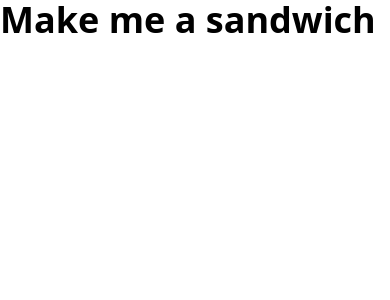
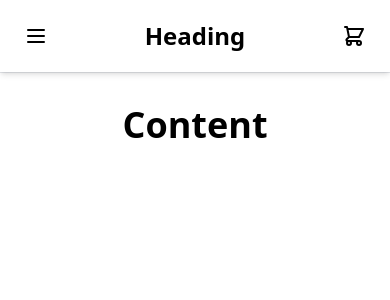
Before and after one commit to taimmone/webarch-frontend, a React (Create React App) app: page / in a window 390 px wide. Shown: the top 300 px of the page. Built offline with nearby package versions, Linux system fonts and the light colour scheme.

Commit message:
Basic responsive layout skeleton

```diff
--- a/package.json
+++ b/package.json
@@ -37,9 +37,9 @@
     ]
   },
   "devDependencies": {
-    "@tailwindcss/postcss7-compat": "^2.1.0",
+    "@tailwindcss/postcss7-compat": "^2.1.1",
     "autoprefixer": "^9.8.6",
     "postcss": "^7.0.35",
-    "tailwindcss": "npm:@tailwindcss/postcss7-compat@^2.1.0"
+    "tailwindcss": "npm:@tailwindcss/postcss7-compat@^2.1.1"
   }
 }
--- a/src/App.js
+++ b/src/App.js
@@ -1,9 +1,22 @@
+import { useState } from 'react';
+import Cart from './components/Cart';
+import Header from './components/Header';
+import Sidebar from './components/Sidebar';
+
 const App = () => {
+  const [openSidebar, setOpenSidebar] = useState(false);
+  const toggleSidebar = () => setOpenSidebar(!openSidebar);
+
   return (
-    <div>
-      <h1 className="text-4xl font-black" aria-label="heading">
-        Make me a sandwich
-      </h1>
+    <div className="flex flex-col h-screen w-screen">
+      <Header toggleSidebar={toggleSidebar} />
+      <div className="flex h-full text-center">
+        <Sidebar open={openSidebar} toggleSidebar={toggleSidebar} />
+        <main className="flex-grow">
+          <div className="pt-8 text-4xl font-semibold">Content</div>
+        </main>
+        <Cart />
+      </div>
     </div>
   );
 };
--- /dev/null
+++ b/src/components/Cart.js
@@ -0,0 +1,9 @@
+const Cart = () => {
+  return (
+    <aside className="hidden lg:block max-w-xs w-full border-l bg-white shadow-md">
+      <div className="pt-8 text-4xl font-semibold">Cart</div>
+    </aside>
+  );
+};
+
+export default Cart;
--- /dev/null
+++ b/src/components/Header.js
@@ -0,0 +1,21 @@
+import IconButton from './IconButton';
+import CartIcon from '../icons/CartIcon';
+import SidebarButton from './MenuButton';
+
+const Header = ({ toggleSidebar }) => {
+  return (
+    <header className="h-20 border-b z-10">
+      <div className="flex p-4 h-full justify-between items-center text-center shadow-md">
+        <div className="xl:invisible">
+          <SidebarButton handleClick={toggleSidebar} />
+        </div>
+        <h1 className="text-2xl font-black flex-grow">Heading</h1>
+        <div className="lg:invisible">
+          <IconButton icon={<CartIcon />} />
+        </div>
+      </div>
+    </header>
+  );
+};
+
+export default Header;
--- /dev/null
+++ b/src/components/IconButton.js
@@ -0,0 +1,9 @@
+const IconButton = ({ icon, handleClick }) => {
+  return (
+    <button className="p-2 focus:outline-none" onClick={handleClick}>
+      {icon}
+    </button>
+  );
+};
+
+export default IconButton;
--- /dev/null
+++ b/src/components/MenuButton.js
@@ -0,0 +1,8 @@
+import MenuIcon from '../icons/MenuIcon';
+import IconButton from './IconButton';
+
+const SidebarButton = ({ handleClick }) => {
+  return <IconButton icon={<MenuIcon />} handleClick={handleClick} />;
+};
+
+export default SidebarButton;
--- /dev/null
+++ b/src/components/Sidebar.js
@@ -0,0 +1,25 @@
+import SidebarButton from './MenuButton';
+
+const Sidebar = ({ open, toggleSidebar }) => {
+  return (
+    <aside
+      className={`flex fixed inset-0 xl:static xl:block xl:max-w-xs w-full h-full ${
+        open ? 'w-full z-50' : 'hidden'
+      }`}
+    >
+      <div className="max-w-xs h-full w-full bg-white border-r shadow-md xl:visible">
+        <div className="flex justify-end p-4 xl:hidden">
+          <SidebarButton handleClick={toggleSidebar} />
+        </div>
+        <div className="pt-8 h-full mx-4 border-t xl:border-none text-center font-semibold text-4xl">
+          Side
+        </div>
+      </div>
+      <div
+        className={`flex-grow bg-black bg-opacity-50 xl:bg-transparent ${open ? 'z-50' : ''}`}
+      ></div>
+    </aside>
+  );
+};
+
+export default Sidebar;
--- /dev/null
+++ b/src/icons/CartIcon.js
@@ -0,0 +1,18 @@
+const CartIcon = () => (
+  <svg
+    xmlns="http://www.w3.org/2000/svg"
+    className="h-6 w-6"
+    fill="none"
+    viewBox="0 0 24 24"
+    stroke="currentColor"
+  >
+    <path
+      strokeLinecap="round"
+      strokeLinejoin="round"
+      strokeWidth={2}
+      d="M3 3h2l.4 2M7 13h10l4-8H5.4M7 13L5.4 5M7 13l-2.293 2.293c-.63.63-.184 1.707.707 1.707H17m0 0a2 2 0 100 4 2 2 0 000-4zm-8 2a2 2 0 11-4 0 2 2 0 014 0z"
+    />
+  </svg>
+);
+
+export default CartIcon;
--- /dev/null
+++ b/src/icons/ListIcon.js
@@ -0,0 +1,18 @@
+const ListIcon = () => (
+  <svg
+    xmlns="http://www.w3.org/2000/svg"
+    className="h-6 w-6"
+    fill="none"
+    viewBox="0 0 24 24"
+    stroke="currentColor"
+  >
+    <path
+      strokeLinecap="round"
+      strokeLinejoin="round"
+      strokeWidth={2}
+      d="M9 5H7a2 2 0 00-2 2v12a2 2 0 002 2h10a2 2 0 002-2V7a2 2 0 00-2-2h-2M9 5a2 2 0 002 2h2a2 2 0 002-2M9 5a2 2 0 012-2h2a2 2 0 012 2m-3 7h3m-3 4h3m-6-4h.01M9 16h.01"
+    />
+  </svg>
+);
+
+export default ListIcon;
--- /dev/null
+++ b/src/icons/MenuIcon.js
@@ -0,0 +1,18 @@
+const MenuIcon = () => (
+  <svg
+    xmlns="http://www.w3.org/2000/svg"
+    className="h-6 w-6"
+    fill="none"
+    viewBox="0 0 24 24"
+    stroke="currentColor"
+  >
+    <path
+      strokeLinecap="round"
+      strokeLinejoin="round"
+      strokeWidth={2}
+      d="M4 6h16M4 12h16M4 18h16"
+    />
+  </svg>
+);
+
+export default MenuIcon;
--- a/tailwind.config.js
+++ b/tailwind.config.js
@@ -1,5 +1,5 @@
 module.exports = {
-  mode: 'jit',
+  // mode: 'jit', // Would make developing faster, but is broken
   purge: ['./src/**/*.{js,jsx,ts,tsx}', './public/index.html'],
   darkMode: false, // or 'media' or 'class'
   theme: {
```
